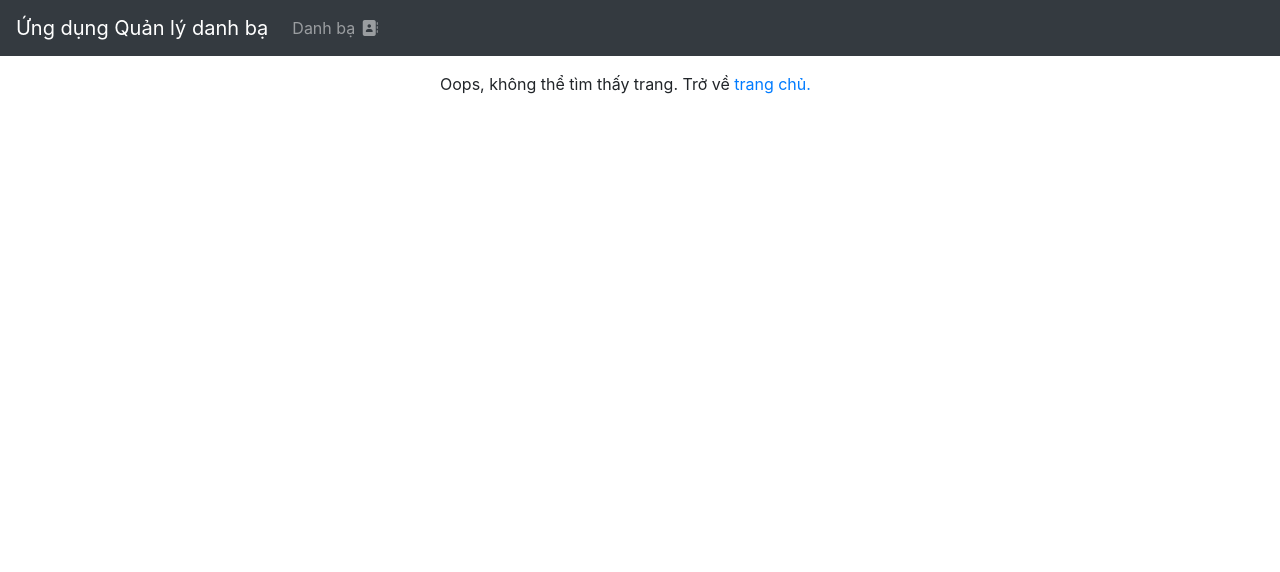
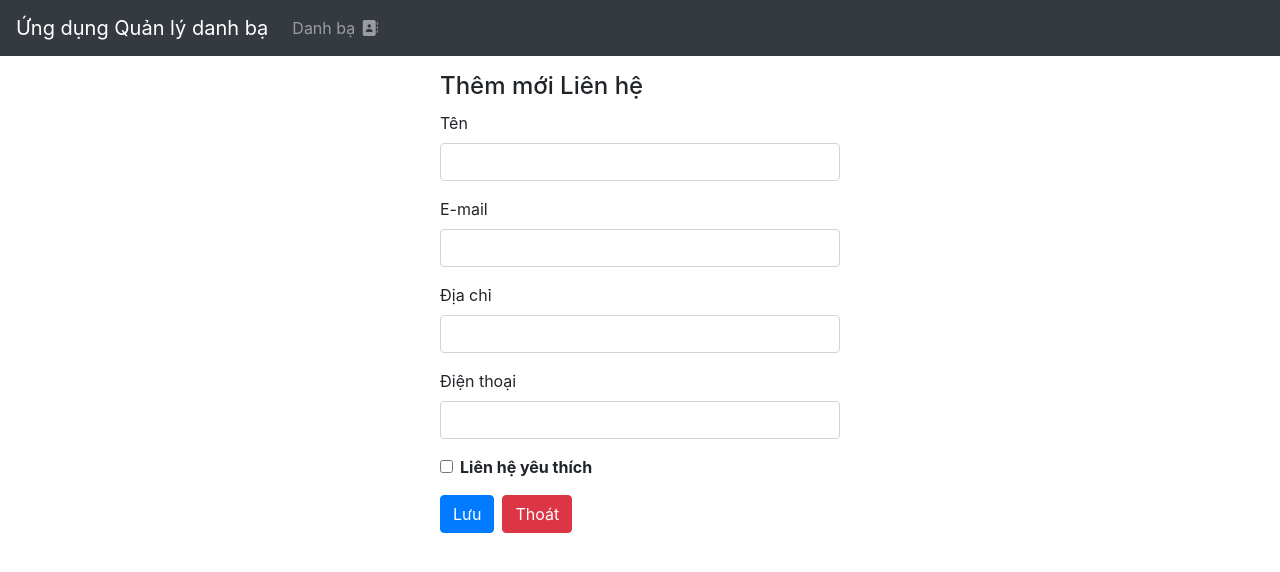
Before and after one commit to HuynhPhanTheTrung2003/contactbook-frontend, a Vue app: page /add in a window 1280 px wide. Shown: the top 572 px of the page. Built offline with nearby package versions, Linux system fonts and the light colour scheme.

Commit message:
Tao trang thêm liên hệ

```diff
--- a/src/components/ContactForm.vue
+++ b/src/components/ContactForm.vue
@@ -6,7 +6,7 @@
         name="name"
         type="text"
         class="form-control"
-        vmodel="contactLocal.name"
+        v-model="contactLocal.name"
       />
       <ErrorMessage name="name" class="error-feedback" />
     </div>
@@ -16,7 +16,7 @@
         name="email"
         type="email"
         class="form-control"
-        vmodel="contactLocal.email"
+        v-model="contactLocal.email"
       />
       <ErrorMessage name="email" class="error-feedback" />
     </div>
@@ -26,7 +26,7 @@
         name="address"
         type="text"
         class="form-control"
-        vmodel="contactLocal.address"
+        v-model="contactLocal.address"
       />
       <ErrorMessage name="address" class="error-feedback" />
     </div>
@@ -36,7 +36,7 @@
         name="phone"
         type="tel"
         class="form-control"
-        vmodel="contactLocal.phone"
+        v-model="contactLocal.phone"
       />
       <ErrorMessage name="phone" class="error-feedback" />
     </div>
@@ -45,7 +45,7 @@
         name="favorite"
         type="checkbox"
         class="form-check-input"
-        vmodel="contactLocal.favorite"
+        v-model="contactLocal.favorite"
       />
       <label for="favorite" class="form-check-label">
         <strong>Liên hệ yêu thích</strong>
--- a/src/router/index.js
+++ b/src/router/index.js
@@ -18,6 +18,11 @@ const routes = [
     component: () => import("@/views/ContactEdit.vue"),
     props: true,
   },
+  {
+    path: "/add",
+    name: "contact.add",
+    component: () => import("@/views/ContactAdd.vue"),
+  },
 ];
 
 const router = createRouter({
--- /dev/null
+++ b/src/views/ContactAdd.vue
@@ -0,0 +1,37 @@
+<template>
+  <div class="page">
+    <h4>Thêm mới Liên hệ</h4>
+    <ContactForm
+      :contact="{}"
+      @submit:contact="createContact"
+    />
+    <p>{{ message }}</p>
+  </div>
+</template>
+
+<script>
+import ContactForm from "@/components/ContactForm.vue";
+import ContactService from "@/services/contact.service";
+
+export default {
+  components: {
+    ContactForm,
+  },
+  data() {
+    return {
+      message: "",
+    };
+  },
+  methods: {
+    async createContact(data) {
+      try {
+        await ContactService.create(data);
+        alert("Liên hệ được thêm mới thành công.");
+        this.$router.push({ name: "contactbook" });
+      } catch (error) {
+        console.log(error);
+      }
+    },
+  },
+};
+</script>
```
